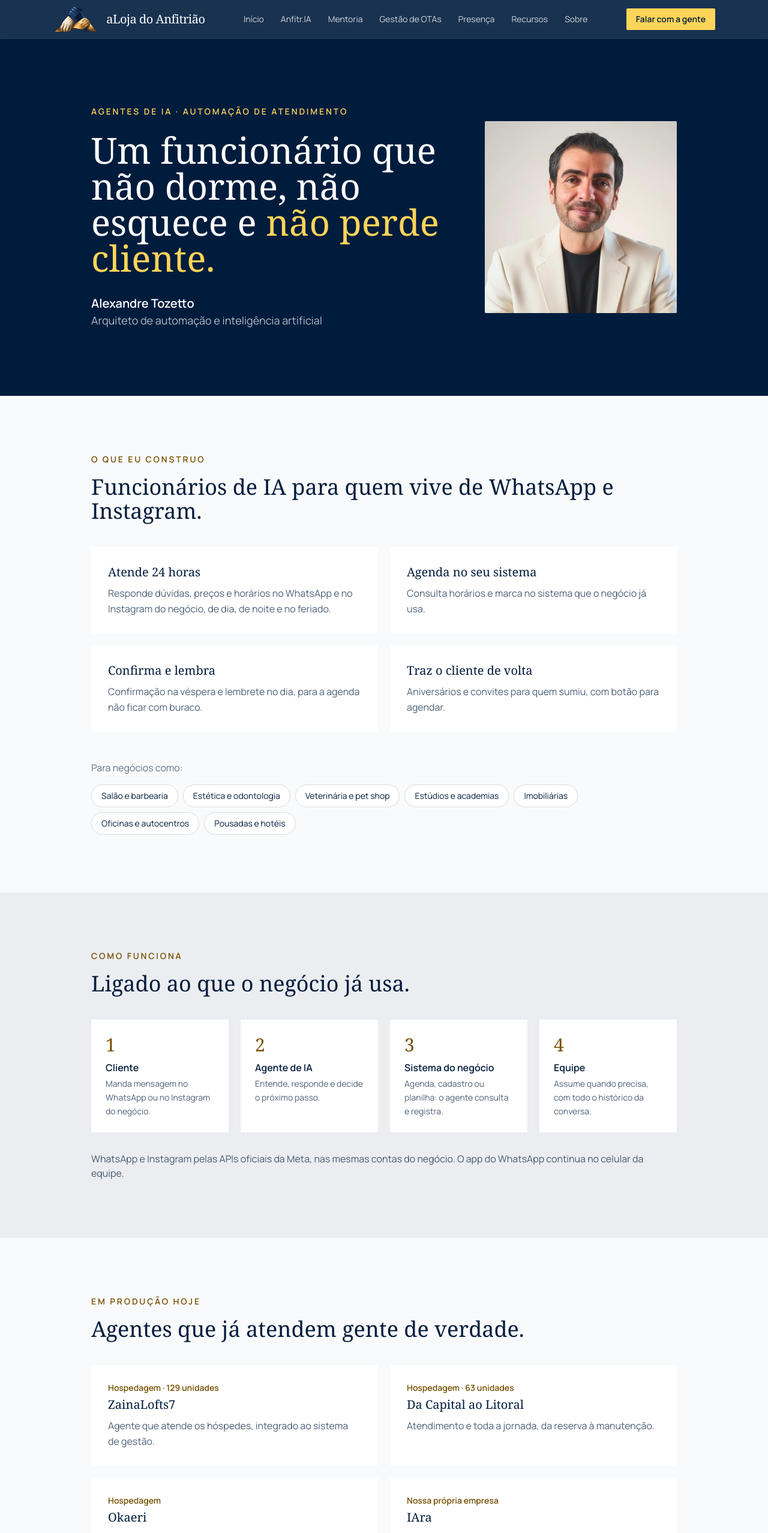
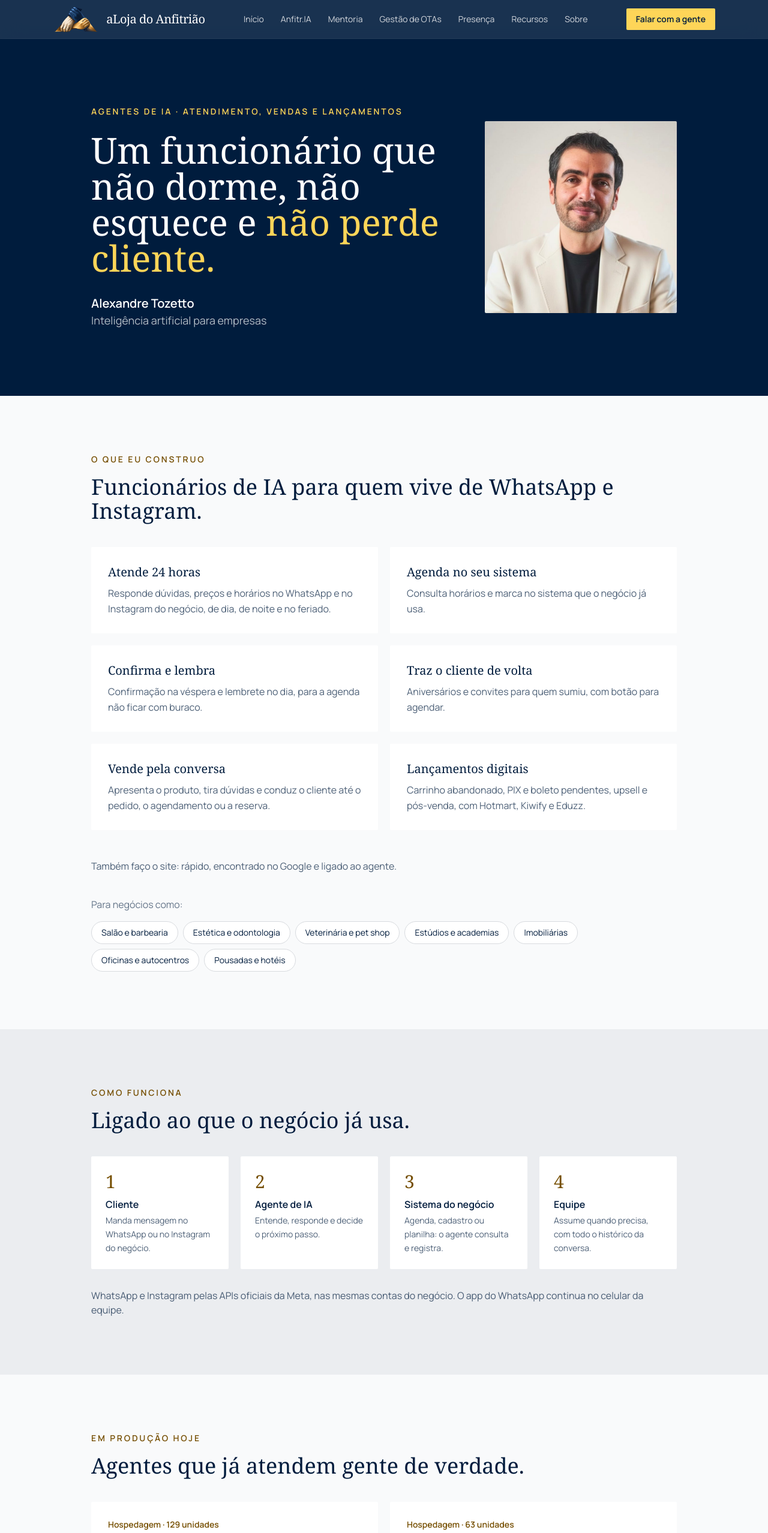
Before and after one commit to aletozetto/alojadoanfitriao, a plain HTML site: page ale.html in a window 1280 px wide. Shown: the top 2556 px of the page at 60% size. Drawn offline with nearby package versions, Linux system fonts and the light colour scheme.

Commit message:
/ale: posicionamento em IA para empresas (atendimento, vendas, lançamentos, sites, agências)
- Título e subtítulo: 'Inteligência artificial para empresas' (sai 'Arquiteto de automação')
- Cards novos: Vende pela conversa; Lançamentos digitais
- Linha sobre sites e item para agências parceiras
- Grafia Zainalofts7; e-mail profissional no botão

Co-Authored-By: Claude Opus 5.5 <noreply@anthropic.com>
Claude-Session: https://claude.ai/code/session_016c9EQ7SvyHarV9g1E2mt69

```diff
--- a/ale.html
+++ b/ale.html
@@ -3,13 +3,13 @@
 <head>
   <meta charset="UTF-8" />
   <meta name="viewport" content="width=device-width, initial-scale=1.0" />
-  <title>Alexandre Tozetto | Arquiteto de automação e inteligência artificial</title>
-  <meta name="description" content="Alexandre Tozetto constrói agentes de IA que atendem no WhatsApp e no Instagram de negócios que vivem de agenda: salões, clínicas, veterinárias, estúdios, imobiliárias e oficinas." />
+  <title>Alexandre Tozetto | Inteligência artificial para empresas</title>
+  <meta name="description" content="Alexandre Tozetto constrói agentes de IA que atendem e vendem no WhatsApp e no Instagram: atendimento, agenda, vendas pela conversa e lançamentos digitais, além de sites. Para negócios e agências parceiras." />
   <link rel="icon" href="/img/favicon.ico" />
   <link rel="canonical" href="https://alojadoanfitriao.com.br/ale" />
   <meta property="og:type" content="profile" />
   <meta property="og:locale" content="pt_BR" />
-  <meta property="og:title" content="Alexandre Tozetto | Arquiteto de automação e inteligência artificial" />
+  <meta property="og:title" content="Alexandre Tozetto | Inteligência artificial para empresas" />
   <meta property="og:description" content="Um funcionário de IA que não dorme, não esquece e não perde cliente." />
   <meta property="og:image" content="https://alojadoanfitriao.com.br/img/og-image.png" />
   <meta property="og:url" content="https://alojadoanfitriao.com.br/ale" />
@@ -85,10 +85,10 @@
     <section class="bg-navy text-white">
       <div class="max-w-5xl mx-auto px-6 py-20 md:py-28 grid md:grid-cols-[1fr_320px] gap-12 items-center">
         <div>
-          <p class="text-gold text-sm font-semibold tracking-[0.2em] uppercase mb-6 animate-fade-in-up">Agentes de IA · automação de atendimento</p>
+          <p class="text-gold text-sm font-semibold tracking-[0.2em] uppercase mb-6 animate-fade-in-up">Agentes de IA · atendimento, vendas e lançamentos</p>
           <h1 class="font-headline text-4xl md:text-6xl leading-[1.1] mb-8 animate-fade-in-up" style="animation-delay:.1s;opacity:0">Um funcionário que não dorme, não esquece e <span class="text-gold">não perde cliente.</span></h1>
           <p class="text-xl text-white font-semibold animate-fade-in-up" style="animation-delay:.2s;opacity:0">Alexandre Tozetto</p>
-          <p class="text-lg text-white/70 animate-fade-in-up" style="animation-delay:.2s;opacity:0">Arquiteto de automação e inteligência artificial</p>
+          <p class="text-lg text-white/70 animate-fade-in-up" style="animation-delay:.2s;opacity:0">Inteligência artificial para empresas</p>
         </div>
         <img src="/img/alexandre-tozetto-arquiteto-automacao-ia.jpg" alt="Alexandre Tozetto" width="320" height="320" class="rounded w-64 h-64 md:w-80 md:h-80 object-cover mx-auto" />
       </div>
@@ -98,8 +98,9 @@
       <p class="text-gold-ink text-sm font-semibold tracking-[0.2em] uppercase mb-4">O que eu construo</p>
       <h2 class="font-headline text-3xl md:text-4xl text-navy mb-10 leading-tight">Funcionários de IA para quem vive de WhatsApp e Instagram.</h2>
       <div class="grid md:grid-cols-2 gap-5 mb-12">
-        <div class="bg-white rounded p-7"><h3 class="font-headline text-xl text-navy mb-2">Atende 24 horas</h3><p class="text-navy/70 leading-relaxed">Responde dúvidas, preços e horários no WhatsApp e no Instagram do negócio, de dia, de noite e no feriado.</p></div><div class="bg-white rounded p-7"><h3 class="font-headline text-xl text-navy mb-2">Agenda no seu sistema</h3><p class="text-navy/70 leading-relaxed">Consulta horários e marca no sistema que o negócio já usa.</p></div><div class="bg-white rounded p-7"><h3 class="font-headline text-xl text-navy mb-2">Confirma e lembra</h3><p class="text-navy/70 leading-relaxed">Confirmação na véspera e lembrete no dia, para a agenda não ficar com buraco.</p></div><div class="bg-white rounded p-7"><h3 class="font-headline text-xl text-navy mb-2">Traz o cliente de volta</h3><p class="text-navy/70 leading-relaxed">Aniversários e convites para quem sumiu, com botão para agendar.</p></div>
+        <div class="bg-white rounded p-7"><h3 class="font-headline text-xl text-navy mb-2">Atende 24 horas</h3><p class="text-navy/70 leading-relaxed">Responde dúvidas, preços e horários no WhatsApp e no Instagram do negócio, de dia, de noite e no feriado.</p></div><div class="bg-white rounded p-7"><h3 class="font-headline text-xl text-navy mb-2">Agenda no seu sistema</h3><p class="text-navy/70 leading-relaxed">Consulta horários e marca no sistema que o negócio já usa.</p></div><div class="bg-white rounded p-7"><h3 class="font-headline text-xl text-navy mb-2">Confirma e lembra</h3><p class="text-navy/70 leading-relaxed">Confirmação na véspera e lembrete no dia, para a agenda não ficar com buraco.</p></div><div class="bg-white rounded p-7"><h3 class="font-headline text-xl text-navy mb-2">Traz o cliente de volta</h3><p class="text-navy/70 leading-relaxed">Aniversários e convites para quem sumiu, com botão para agendar.</p></div><div class="bg-white rounded p-7"><h3 class="font-headline text-xl text-navy mb-2">Vende pela conversa</h3><p class="text-navy/70 leading-relaxed">Apresenta o produto, tira dúvidas e conduz o cliente até o pedido, o agendamento ou a reserva.</p></div><div class="bg-white rounded p-7"><h3 class="font-headline text-xl text-navy mb-2">Lançamentos digitais</h3><p class="text-navy/70 leading-relaxed">Carrinho abandonado, PIX e boleto pendentes, upsell e pós-venda, com Hotmart, Kiwify e Eduzz.</p></div>
       </div>
+      <p class="text-navy/70 mb-10">Também faço o site: rápido, encontrado no Google e ligado ao agente.</p>
       <p class="text-navy/60 mb-4">Para negócios como:</p>
       <div class="flex flex-wrap gap-2">
         <span class="bg-white border border-surface-dim rounded-full px-4 py-2 text-sm text-navy">Salão e barbearia</span><span class="bg-white border border-surface-dim rounded-full px-4 py-2 text-sm text-navy">Estética e odontologia</span><span class="bg-white border border-surface-dim rounded-full px-4 py-2 text-sm text-navy">Veterinária e pet shop</span><span class="bg-white border border-surface-dim rounded-full px-4 py-2 text-sm text-navy">Estúdios e academias</span><span class="bg-white border border-surface-dim rounded-full px-4 py-2 text-sm text-navy">Imobiliárias</span><span class="bg-white border border-surface-dim rounded-full px-4 py-2 text-sm text-navy">Oficinas e autocentros</span><span class="bg-white border border-surface-dim rounded-full px-4 py-2 text-sm text-navy">Pousadas e hotéis</span>
@@ -121,7 +122,7 @@
       <p class="text-gold-ink text-sm font-semibold tracking-[0.2em] uppercase mb-4">Em produção hoje</p>
       <h2 class="font-headline text-3xl md:text-4xl text-navy mb-10 leading-tight">Agentes que já atendem gente de verdade.</h2>
       <div class="grid md:grid-cols-2 gap-5 mb-8">
-        <div class="bg-white rounded p-7"><p class="text-gold-ink text-sm font-semibold mb-1">Hospedagem · 129 unidades</p><h3 class="font-headline text-xl text-navy mb-2">ZainaLofts7</h3><p class="text-navy/70 leading-relaxed">Agente que atende os hóspedes, integrado ao sistema de gestão.</p></div><div class="bg-white rounded p-7"><p class="text-gold-ink text-sm font-semibold mb-1">Hospedagem · 63 unidades</p><h3 class="font-headline text-xl text-navy mb-2">Da Capital ao Litoral</h3><p class="text-navy/70 leading-relaxed">Atendimento e toda a jornada, da reserva à manutenção.</p></div><div class="bg-white rounded p-7"><p class="text-gold-ink text-sm font-semibold mb-1">Hospedagem</p><h3 class="font-headline text-xl text-navy mb-2">Okaeri</h3><p class="text-navy/70 leading-relaxed">Site com reserva direta, Google, redes e atendimento com IA.</p></div><div class="bg-white rounded p-7"><p class="text-gold-ink text-sm font-semibold mb-1">Nossa própria empresa</p><h3 class="font-headline text-xl text-navy mb-2">IAra</h3><p class="text-navy/70 leading-relaxed">O atendimento comercial da aLoja do Anfitrião é feito por IA, todos os dias.</p></div>
+        <div class="bg-white rounded p-7"><p class="text-gold-ink text-sm font-semibold mb-1">Hospedagem · 129 unidades</p><h3 class="font-headline text-xl text-navy mb-2">Zainalofts7</h3><p class="text-navy/70 leading-relaxed">Agente que atende os hóspedes, integrado ao sistema de gestão.</p></div><div class="bg-white rounded p-7"><p class="text-gold-ink text-sm font-semibold mb-1">Hospedagem · 63 unidades</p><h3 class="font-headline text-xl text-navy mb-2">Da Capital ao Litoral</h3><p class="text-navy/70 leading-relaxed">Atendimento e toda a jornada, da reserva à manutenção.</p></div><div class="bg-white rounded p-7"><p class="text-gold-ink text-sm font-semibold mb-1">Hospedagem</p><h3 class="font-headline text-xl text-navy mb-2">Okaeri</h3><p class="text-navy/70 leading-relaxed">Site com reserva direta, Google, redes e atendimento com IA.</p></div><div class="bg-white rounded p-7"><p class="text-gold-ink text-sm font-semibold mb-1">Nossa própria empresa</p><h3 class="font-headline text-xl text-navy mb-2">IAra</h3><p class="text-navy/70 leading-relaxed">O atendimento comercial da aLoja do Anfitrião é feito por IA, todos os dias.</p></div>
       </div>
       <div class="bg-navy text-white rounded p-8">
         <h3 class="font-headline text-2xl mb-2">Veja funcionando antes de decidir.</h3>
@@ -138,7 +139,7 @@
         </ol>
         <h3 class="font-headline text-2xl text-navy mb-4">Como trabalho</h3>
         <ul class="list-disc pl-6 space-y-2 text-navy/75">
-          <li>Começamos por um piloto, pequeno e medido.</li><li>WhatsApp e Instagram pelas APIs oficiais da Meta, sem risco para o seu número.</li><li>Você fala direto comigo, não com um suporte genérico.</li>
+          <li>Começamos por um piloto, pequeno e medido.</li><li>WhatsApp e Instagram pelas APIs oficiais da Meta, sem risco para o seu número.</li><li>Você fala direto comigo, não com um suporte genérico.</li><li>Para agências: sou o braço técnico, com a marca da agência se preferir.</li>
         </ul>
         <p class="text-navy/60 mt-8 text-sm">Sou co-fundador da <a href="/sobre" class="underline hover:text-gold-ink">aLoja do Anfitrião</a>, onde cuido da tecnologia para pousadas, hotéis e anfitriões.</p>
       </div>
@@ -149,7 +150,7 @@
         <h2 class="font-headline text-3xl md:text-5xl mb-8 leading-tight">Quer ver um agente <span class="text-gold">no seu negócio?</span></h2>
         <div class="flex flex-col sm:flex-row items-center justify-center gap-4">
           <a href="https://www.linkedin.com/in/aletozetto/" class="inline-flex items-center gap-2 bg-gold text-navy font-semibold px-8 py-4 rounded hover:brightness-95 transition text-lg" target="_blank" rel="noopener">Falar comigo no LinkedIn <span aria-hidden="true">→</span></a>
-          <a href="#" data-u="aletozetto" data-d="gmail.com" class="js-email inline-flex items-center gap-2 border border-white/30 text-white font-semibold px-8 py-4 rounded hover:border-gold hover:text-gold transition text-lg">Enviar e-mail</a>
+          <a href="#" data-u="alexandre" data-d="alojadoanfitriao.com.br" class="js-email inline-flex items-center gap-2 border border-white/30 text-white font-semibold px-8 py-4 rounded hover:border-gold hover:text-gold transition text-lg">Enviar e-mail</a>
         </div>
         <script>
           document.querySelectorAll('.js-email').forEach(function (a) {
```
